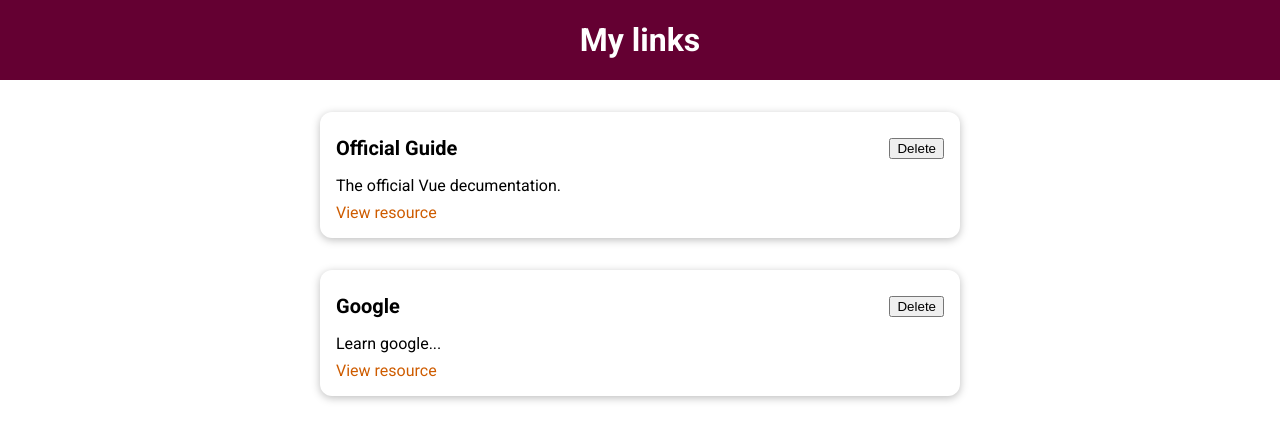
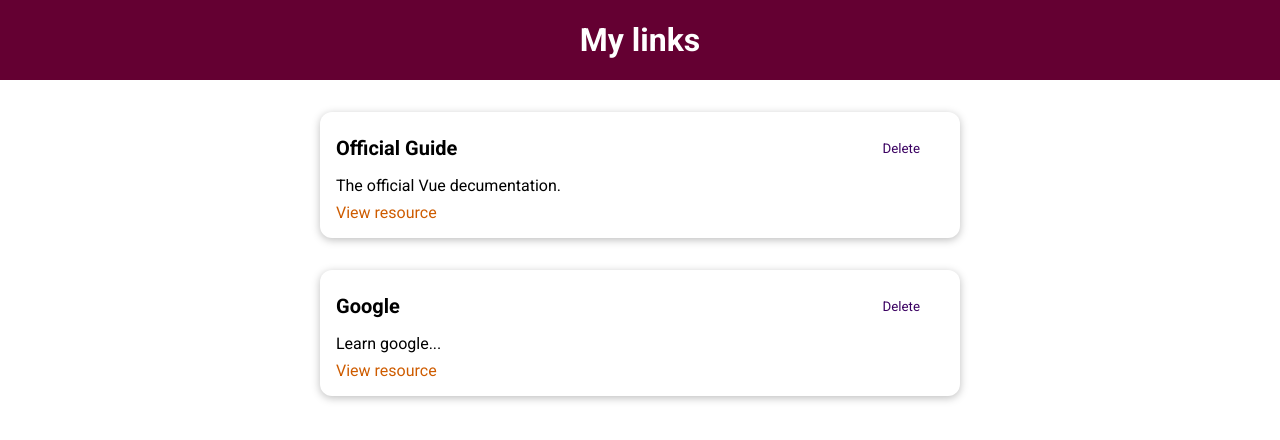
Before and after one commit to daq131/vue-components-app, a Vue app: page / in a window 1280 px wide. Shown: the top 440 px of the page. Built offline with nearby package versions, Linux system fonts and the light colour scheme.

Commit message:
add base button component

```diff
--- /dev/null
+++ b/src/components/UI/BaseButton.vue
@@ -0,0 +1,40 @@
+<template>
+    <button :type="type" :class="mode">
+    <!-- <base-button mode="flat"> </base-button> -->
+    <slot></slot>
+    </button>
+</template>
+
+<script>
+export default {
+    props: ['type', 'mode']
+}
+</script>
+
+<style scoped>
+    button {
+  padding: 0.75rem 1.5rem;
+  font-family: inherit;
+  background-color: #3a0061;
+  border: 1px solid #3a0061;
+  color: white;
+  cursor: pointer;
+}
+
+button:hover,
+button:active {
+  background-color: #270041;
+  border-color: #270041;
+}
+
+.flat {
+  background-color: transparent;
+  color: #3a0061;
+  border: none;
+}
+
+.flat:hover,
+.flat:active {
+  background-color: #edd2ff;
+}
+</style>
--- a/src/components/learning-resources/LearningResource.vue
+++ b/src/components/learning-resources/LearningResource.vue
@@ -3,7 +3,7 @@
         <base-card  >
             <header>
                 <h3>{{ title }}</h3>
-                <button>Delete</button>
+                <base-button mode="flat">Delete</base-button>
             </header>
             <p>{{ description }}</p>
             <nav>
--- a/src/main.js
+++ b/src/main.js
@@ -1,8 +1,10 @@
 import { createApp } from 'vue';
 import App from './App.vue'
 import BaseCard from './components/UI/BaseCard.vue'
+import BaseButton from './components/UI/BaseButton.vue'
 
 
 const app = createApp(App)
 app.component('base-card', BaseCard);
+app.component('base-button', BaseButton);
 app.mount('#app')
```
